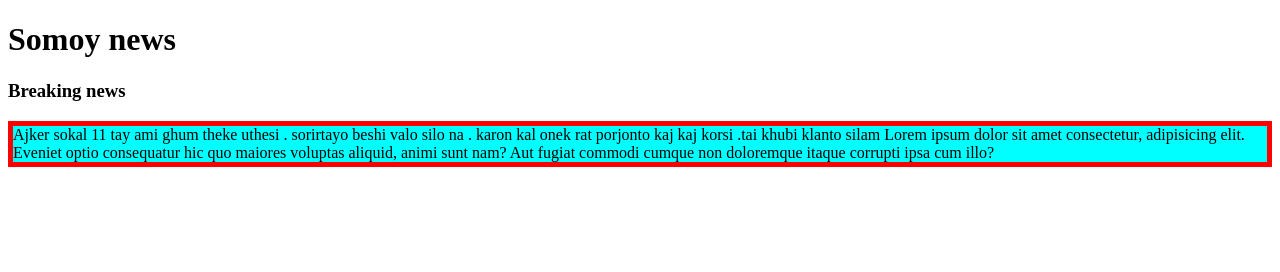
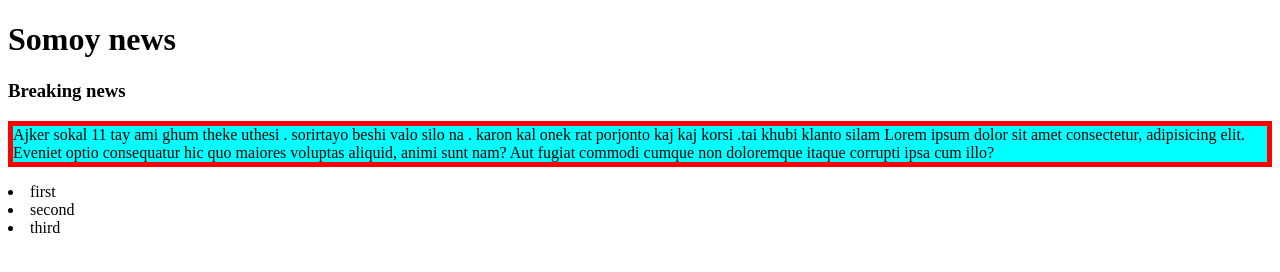
Before and after one commit to nahidtalukdar/my-third-repo, a plain HTML site: page index.html in a window 1280 px wide. Drawn offline with Linux system fonts and the light colour scheme.

Commit message:
add some list

```diff
--- a/index.html
+++ b/index.html
@@ -11,6 +11,9 @@
    <h1>Somoy news</h1>
    <h3>Breaking news</h3>
    <p>Ajker sokal 11 tay ami ghum theke uthesi . sorirtayo beshi valo silo na . karon kal onek rat porjonto kaj kaj korsi .tai khubi klanto silam Lorem ipsum dolor sit amet consectetur, adipisicing elit. Eveniet optio consequatur hic quo maiores voluptas aliquid, animi sunt nam? Aut fugiat commodi cumque non doloremque itaque corrupti ipsa cum illo?</p>
+   <li>first</li>
+   <li>second</li>
+   <li>third</li>
 
 </body>
 </html>
```
